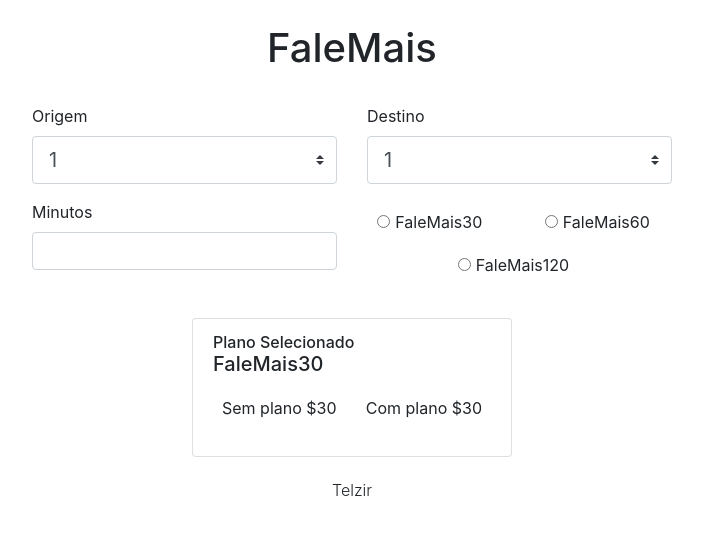
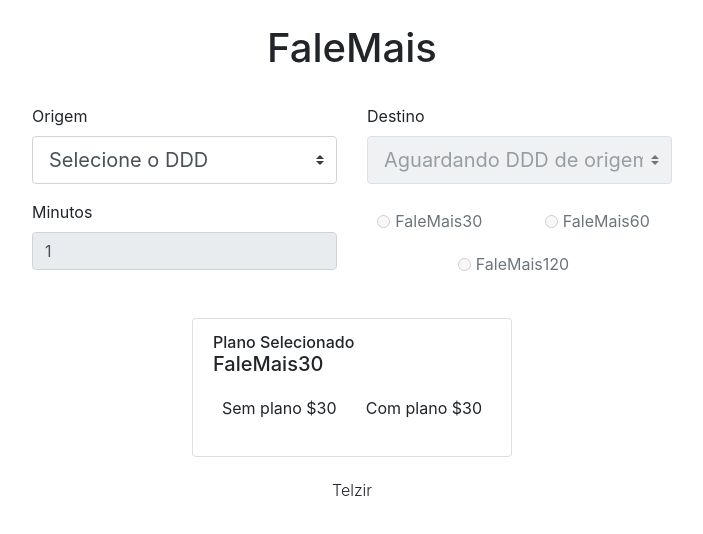
Before and after one commit to GabrielModog/telzir, a React (Create React App) app: page / in a window 1280 px wide. Shown: the top 534 px of the page, without its empty margins (288-991 px from the left). Built offline with nearby package versions, Linux system fonts and the light colour scheme.

Commit message:
valids and add feature to calls component

```diff
--- a/src/App.tsx
+++ b/src/App.tsx
@@ -1,58 +1,38 @@
-import React from 'react';
-import { Col, Row, Container, Form } from 'react-bootstrap';
+import React, { useState } from 'react';
+import { Container } from 'react-bootstrap';
+
+import calls from './data/calls.json';
+import plans from './data/plans.json';
+
 import Prices from './components/Prices';
+import CallsRecord from './components/CallsRecord';
 
-const App: React.FC = () => (
+const App: React.FC = () => {
+  const [callInputs, setCallInputs] = useState<any>({
+    minutes: 1,
+  });
+
+  const onChangeForms = (event: any): void => {
+    const { value, name } = event.target;
+    setCallInputs({ ...callInputs, [name]: value });
+  };
+
+  return (
     <Container className="w-50" fluid="sm">
       <h1 className="text-center py-4">FaleMais</h1>
-    <Row>
-      <Form className="w-100">
-        <Row className="justify-content-md-center">
-          <Col md>
-            <Form.Group>
-              <Form.Label>Origem</Form.Label>
-              <Form.Control as="select" size="lg" custom>
-                <option>1</option>
-                <option>2</option>
-                <option>3</option>
-                <option>4</option>
-                <option>5</option>
-              </Form.Control>
-            </Form.Group>
-          </Col>
-          <Col md>
-            <Form.Group>
-              <Form.Label>Destino</Form.Label>
-              <Form.Control as="select" size="lg" custom>
-                <option>1</option>
-                <option>2</option>
-                <option>3</option>
-                <option>4</option>
-                <option>5</option>
-              </Form.Control>
-            </Form.Group>
-          </Col>
-        </Row>
-        <Row className="justify-content-md-center">
-          <Col md>
-            <Form.Group>
-              <Form.Label>Minutos</Form.Label>
-              <Form.Control type="number" />
-            </Form.Group>
-          </Col>
-          <Col md>
-            <Row className="align-items-center justify-content-around h-100">
-              <Form.Check inline label="FaleMais30" type="radio" />
-              <Form.Check inline label="FaleMais60" type="radio" />
-              <Form.Check inline label="FaleMais120" type="radio" />
-            </Row>
-          </Col>
-        </Row>
-      </Form>
-    </Row>
+      <CallsRecord
+        calls={calls}
+        plans={plans}
+        origin={callInputs?.origin}
+        destination={callInputs?.destination}
+        minutes={callInputs?.minutes}
+        planCheck={callInputs?.planCheck}
+        onChangeForms={onChangeForms}
+      />
       <Prices />
       <h6 className="text-center font-weight-light pt-4">Telzir</h6>
     </Container>
   );
+};
 
 export default App;
--- /dev/null
+++ b/src/components/CallsRecord.tsx
@@ -0,0 +1,109 @@
+import React from 'react';
+import { Row, Form, Col } from 'react-bootstrap';
+
+interface ICallsRecord {
+  calls: any;
+  plans: any;
+  origin: number;
+  destination: number;
+  minutes: number;
+  planCheck: string;
+  onChangeForms: (event: any) => void;
+}
+
+const CallsRecord = ({
+  calls,
+  plans,
+  origin,
+  destination,
+  minutes,
+  planCheck,
+  onChangeForms,
+}: ICallsRecord) => {
+  return (
+    <Row>
+      <Form className="w-100">
+        <Row className="justify-content-md-center">
+          <Col md>
+            <Form.Group>
+              <Form.Label>Origem</Form.Label>
+              <Form.Control
+                as="select"
+                name="origin"
+                size="lg"
+                onChange={(evt: any) => onChangeForms(evt)}
+                custom
+              >
+                <option value="">Selecione o DDD</option>
+                {Object.keys(calls).map(originCall => (
+                  <option value={originCall} key={originCall}>
+                    {originCall}
+                  </option>
+                ))}
+              </Form.Control>
+            </Form.Group>
+          </Col>
+          <Col md>
+            <Form.Group>
+              <Form.Label>Destino</Form.Label>
+              <Form.Control
+                as="select"
+                name="destination"
+                size="lg"
+                disabled={Boolean(!origin)}
+                onChange={(evt: any) => onChangeForms(evt)}
+                custom
+              >
+                <option value="">
+                  {origin
+                    ? 'Selecione o DDD do destinado'
+                    : 'Aguardando DDD de origem'}
+                </option>
+                {origin &&
+                  Object.keys(calls[origin]).map(item => (
+                    <option value={item} key={item}>
+                      {item}
+                    </option>
+                  ))}
+              </Form.Control>
+            </Form.Group>
+          </Col>
+        </Row>
+        <Row className="justify-content-md-center">
+          <Col md>
+            <Form.Group>
+              <Form.Label>Minutos</Form.Label>
+              <Form.Control
+                type="number"
+                name="minutes"
+                defaultValue={minutes}
+                disabled={Boolean(!destination)}
+                onChange={(evt: any) => onChangeForms(evt)}
+                min={1}
+              />
+            </Form.Group>
+          </Col>
+          <Col md>
+            <Row className="align-items-center justify-content-around h-100">
+              {plans.map((plan: any) => (
+                <div key={plan.name}>
+                  <Form.Check
+                    inline
+                    label={plan.name}
+                    type="radio"
+                    name="planCheck"
+                    value={plan.value}
+                    onChange={(evt: any) => onChangeForms(evt)}
+                    disabled={Boolean(!destination)}
+                  />
+                </div>
+              ))}
+            </Row>
+          </Col>
+        </Row>
+      </Form>
+    </Row>
+  );
+};
+
+export default CallsRecord;
```
Also changed, not shown: .eslintrc.js. Lines whose indentation alone changed are shown as unchanged.
